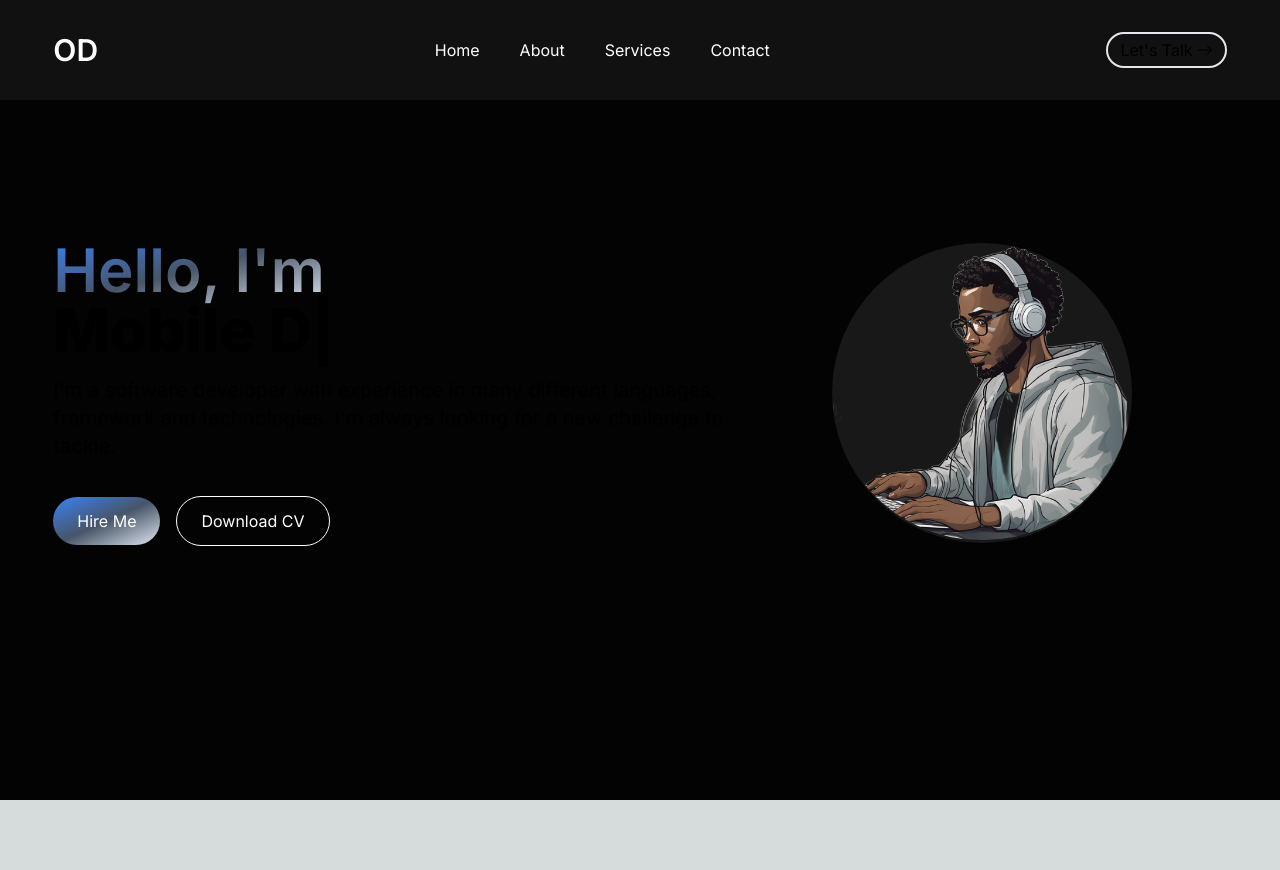
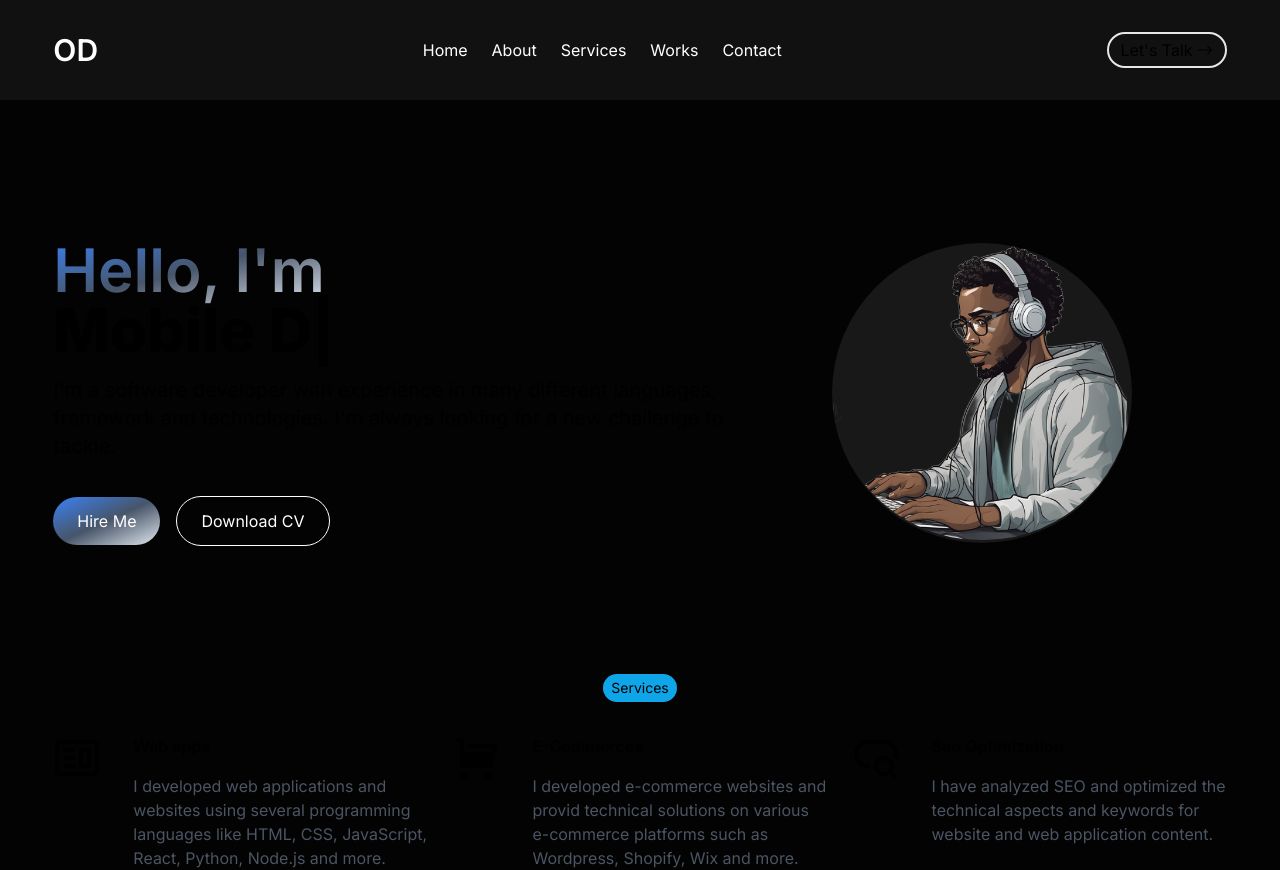
Before and after one commit to DaniOmer/nextjs-portfolio, a Next.js app: page / in a window 1280 px wide. Before the commit the page ends 800 px from the top, so only its background shows below. Built offline with nearby package versions, Linux system fonts and the light colour scheme.

Commit message:
Setting up services section

```diff
--- a/src/app/page.js
+++ b/src/app/page.js
@@ -2,6 +2,7 @@
 import Image from "next/image";
 import HeroSection from "@/components/HeroSection/HeroSection";
 import NavBar from "@/components/NavBar/NavBar";
+import Services from "@/components/Services/Services";
 
 export default function Home() {
   return (
@@ -9,6 +10,7 @@ export default function Home() {
       <div className="container w-11/12 mx-auto">
         <NavBar />
         <HeroSection />
+        <Services />
       </div>
     </main>
   );
--- a/src/components/NavBar/NavBar.jsx
+++ b/src/components/NavBar/NavBar.jsx
@@ -21,6 +21,10 @@ const NavBar = () => {
       href: "#services",
     },
     {
+      title: "Works",
+      href: "#works",
+    },
+    {
       title: "Contact",
       href: "#contact",
     },
@@ -29,13 +33,13 @@ const NavBar = () => {
   const [isMenuOpen, setIsMenuOpen] = useState(false);
 
   return (
-    <nav className="fixed top-0 left-0 right-0 bg-[#121212] bg-opacity-95">
+    <nav className="fixed top-0 left-0 right-0 bg-[#121212] bg-opacity-95 backdrop-blur-sm z-10">
       <div className="container w-11/12 mx-auto flex flex-wrap items-center justify-between py-4 md:py-8">
         <Link href={"/"} className="text-3xl text-white font-semibold">
           OD
         </Link>
 
-        <ul className="hidden md:flex gap-10">
+        <ul className="hidden md:flex gap-6">
           {NavLinks.map((link, index) => (
             <li key={index}>
               <NavLink key={index} href={link.href} title={link.title} />
--- /dev/null
+++ b/src/components/SectionTitle/SectionTitle.jsx
@@ -0,0 +1,10 @@
+const SectionTitle = ({ title }) => {
+  return (
+    <div>
+      <h1 className="text-sm mb-8 py-1 px-2 rounded-full bg-sky-500 w-fit mx-auto">
+        {title}
+      </h1>
+    </div>
+  );
+};
+export default SectionTitle;
--- /dev/null
+++ b/src/components/Services/ServiceCard.jsx
@@ -0,0 +1,12 @@
+const ServiceCard = ({ title, icon, description }) => {
+  return (
+    <div className="flex gap-8">
+      <div className="text-5xl">{icon}</div>
+      <div className="flex flex-col">
+        <h3 className="font-semibold mb-4">{title}</h3>
+        <p className="text-gray-600">{description}</p>
+      </div>
+    </div>
+  );
+};
+export default ServiceCard;
--- /dev/null
+++ b/src/components/Services/Services.jsx
@@ -0,0 +1,43 @@
+import ServiceCard from "./ServiceCard";
+import SectionTitle from "../SectionTitle/SectionTitle";
+import { RiSeoLine, RiShoppingCartFill } from "react-icons/ri";
+import { CgWebsite } from "react-icons/cg";
+
+const Services = () => {
+  const ServicesData = [
+    {
+      title: "Web apps",
+      icon: <CgWebsite />,
+      description:
+        "I developed web applications and websites using several programming languages like HTML, CSS, JavaScript, React, Python, Node.js and more.",
+    },
+    {
+      title: "E-Commerces",
+      icon: <RiShoppingCartFill />,
+      description:
+        "I developed e-commerce websites and provid technical solutions on various e-commerce platforms such as Wordpress, Shopify, Wix and more.",
+    },
+    {
+      title: "Seo Optimization",
+      icon: <RiSeoLine />,
+      description:
+        "I have analyzed SEO and optimized the technical aspects and keywords for website and web application content.",
+    },
+  ];
+  return (
+    <section className="mt-24 md:mt-32">
+      <SectionTitle title="Services" />
+      <div className="grid grid-cols-1 md:grid-cols-3 gap-10 md:gap-6">
+        {ServicesData.map((service, index) => (
+          <ServiceCard
+            key={index}
+            title={service.title}
+            icon={service.icon}
+            description={service.description}
+          />
+        ))}
+      </div>
+    </section>
+  );
+};
+export default Services;
```
